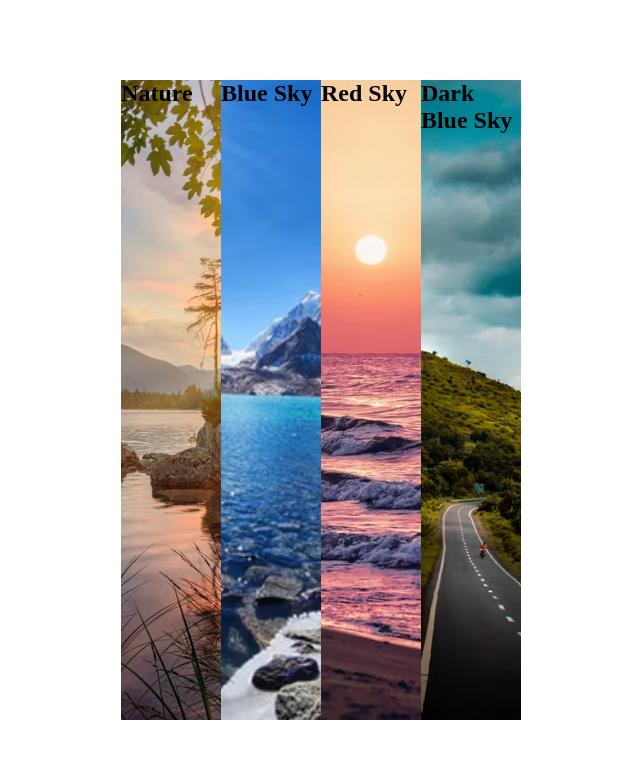
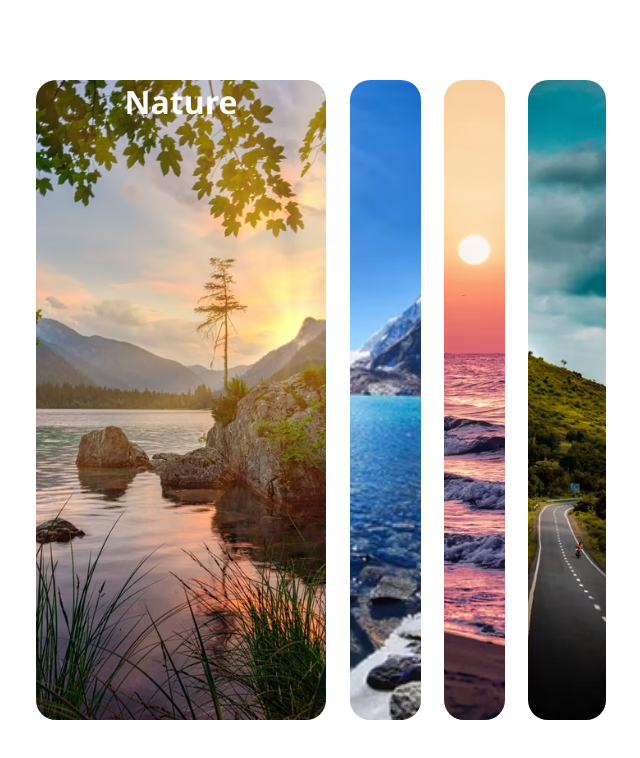
Before and after one commit to sgujuluva/expanding-cards-DOM, a plain HTML site: page index.html in a window 1280 px wide. Shown: the whole page, without its empty margins (319-959 px from the left). Drawn offline with Linux system fonts and the light colour scheme.

Commit message:
css styled

```diff
--- a/index.html
+++ b/index.html
@@ -9,7 +9,7 @@
 </head>
 <body>
     <div class="container">
-        <div class="images panel-1">
+        <div class="images panel-1 active">
           <!--  <img src="./img/nature-1.png" alt="Nature image"> -->
            <h2>Nature</h2>
         </div>
--- a/style.css
+++ b/style.css
@@ -34,11 +34,19 @@ display:flex;
     cursor:pointer;
     flex : 0.5;
     transition: flex 0.7s ease-in;
+    border-radius: 20px;
+    margin :2%;
 }
-.images h3{
-    font-size: 0.5rem;
-    border: 2px solid red;
+.images h2{
+    font-size: 2rem;
+    text-align: center;
+    color :white;
+    font-family:'Segoe UI', Tahoma, Geneva, Verdana, sans-serif;
+    opacity :0;
 }
 .images.active{
     flex:5;
 }
+.images.active h2{
+    opacity : 1;
+}
```
